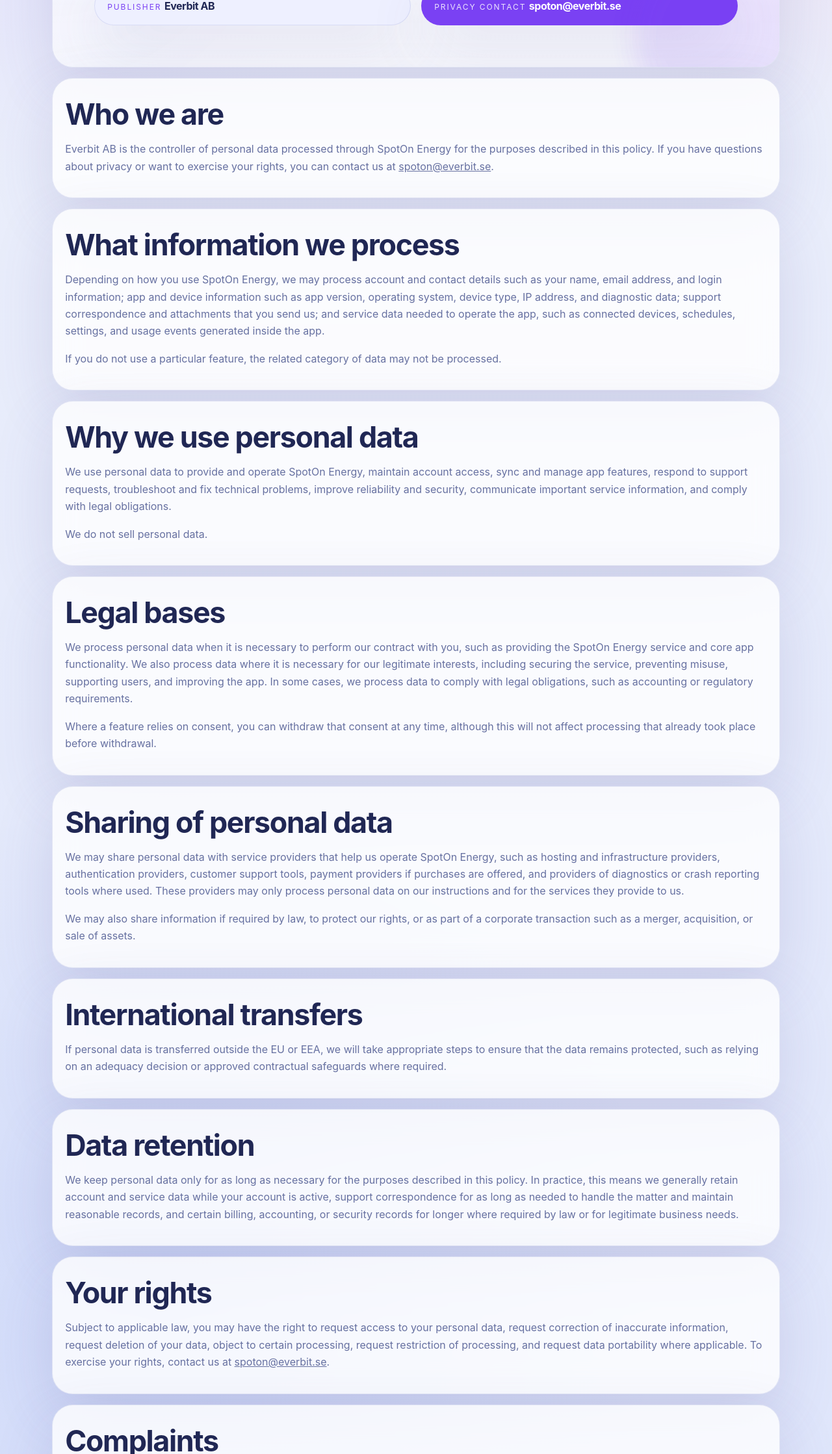
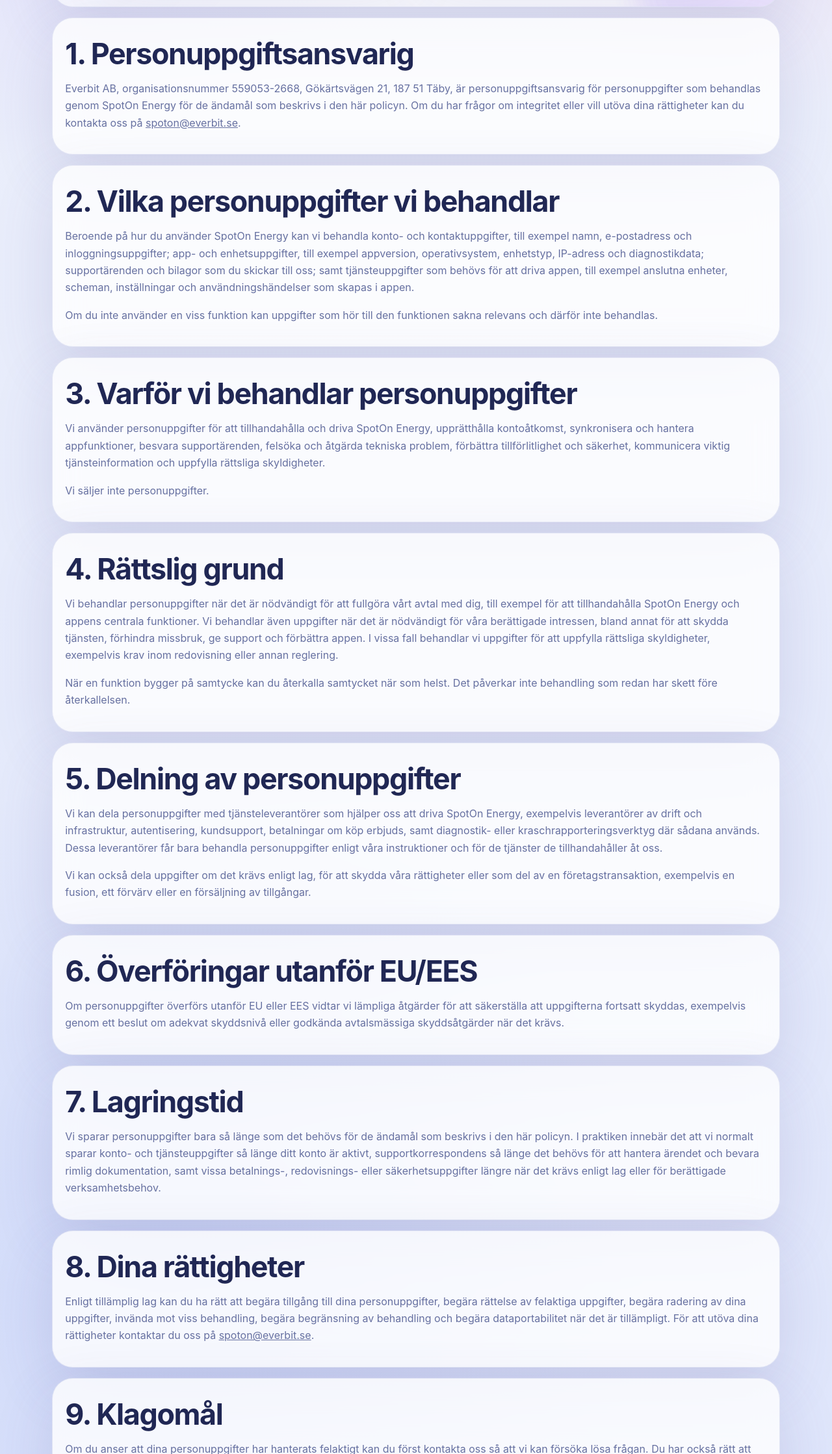
Before and after one commit to everbits/spot-on-app-site, a plain HTML site: page privacy/index.html in a window 1280 px wide. Shown: the part 562-2800 px from the top of the page at 65% size. Drawn offline with Linux system fonts and the light colour scheme.

Commit message:
Swedish privacy policy

```diff
--- a/privacy/index.html
+++ b/privacy/index.html
@@ -1,36 +1,36 @@
 <!DOCTYPE html>
-<html lang="en">
+<html lang="sv">
 <head>
     <meta charset="utf-8"/>
     <meta name="viewport" content="width=device-width, initial-scale=1"/>
-    <title>SpotOn Energy Privacy Policy</title>
-    <meta name="description" content="Privacy policy for the SpotOn Energy app."/>
+    <title>SpotOn Energy integritetspolicy</title>
+    <meta name="description" content="Integritetspolicy för SpotOn Energy-appen."/>
     <link rel="stylesheet" href="../styles.css"/>
     <script src="../theme.js" defer></script>
 </head>
 <body>
 <main class="shell">
     <div class="topbar topbar-spread">
-        <a class="back-link" href="../support/">Back to support</a>
-        <button class="subtle-link theme-toggle" data-theme-toggle type="button">Switch theme</button>
+        <a class="back-link" href="../support/">Till support</a>
+        <button class="subtle-link theme-toggle" data-theme-toggle type="button">Byt tema</button>
     </div>
 
     <section class="panel hero-panel">
-        <p class="eyebrow">Privacy policy</p>
-        <h1>SpotOn Energy Privacy Policy</h1>
+        <p class="eyebrow">Integritetspolicy</p>
+        <h1>SpotOn Energy</h1>
         <p class="lede">
-            Last updated August 23, 2026. This policy explains how Everbit AB
-            processes personal data when you use the SpotOn Energy app, contact support,
-            or otherwise interact with our service.
+            Senast uppdaterad: 4 september 2026. Den här policyn beskriver hur Everbit AB
+            behandlar personuppgifter när du använder SpotOn Energy-appen, kontaktar supporten
+            eller på annat sätt interagerar med vår tjänst.
         </p>
 
         <div class="summary-grid">
             <section class="summary-card soft-card">
-                <span class="label">Publisher</span>
+                <span class="label">Personuppgiftsansvarig</span>
                 <strong>Everbit AB</strong>
             </section>
             <section class="summary-card gradient-card">
-                <span class="label">Privacy contact</span>
+                <span class="label">Kontakt</span>
                 <strong>spoton@everbit.se</strong>
             </section>
         </div>
@@ -38,121 +38,122 @@
 
     <div class="policy-sections">
         <section class="policy-card">
-            <h2>Who we are</h2>
+            <h2>1. Personuppgiftsansvarig</h2>
             <p class="muted">
-                Everbit AB is the controller of personal data processed through SpotOn Energy for the purposes
-                described in this policy. If you have questions about privacy or want to exercise your
-                rights, you can contact us at <a href="mailto:spoton@everbit.se">spoton@everbit.se</a>.
-            </p>
-        </section>
-
-        <section class="policy-card">
-            <h2>What information we process</h2>
-            <p class="muted">
-                Depending on how you use SpotOn Energy, we may process account and contact details such as your
-                name, email address, and login information; app and device information such as app
-                version, operating system, device type, IP address, and diagnostic data; support
-                correspondence and attachments that you send us; and service data needed to operate the
-                app, such as connected devices, schedules, settings, and usage events generated inside
-                the app.
-            </p>
-            <p class="muted">
-                If you do not use a particular feature, the related category of data may not be
-                processed.
-            </p>
-        </section>
-
-        <section class="policy-card">
-            <h2>Why we use personal data</h2>
-            <p class="muted">
-                We use personal data to provide and operate SpotOn Energy, maintain account access, sync and
-                manage app features, respond to support requests, troubleshoot and fix technical
-                problems, improve reliability and security, communicate important service information,
-                and comply with legal obligations.
-            </p>
-            <p class="muted">
-                We do not sell personal data.
-            </p>
-        </section>
-
-        <section class="policy-card">
-            <h2>Legal bases</h2>
-            <p class="muted">
-                We process personal data when it is necessary to perform our contract with you, such as
-                providing the SpotOn Energy service and core app functionality. We also process data where it
-                is necessary for our legitimate interests, including securing the service, preventing
-                misuse, supporting users, and improving the app. In some cases, we process data to
-                comply with legal obligations, such as accounting or regulatory requirements.
-            </p>
-            <p class="muted">
-                Where a feature relies on consent, you can withdraw that consent at any time, although
-                this will not affect processing that already took place before withdrawal.
-            </p>
-        </section>
-
-        <section class="policy-card">
-            <h2>Sharing of personal data</h2>
-            <p class="muted">
-                We may share personal data with service providers that help us operate SpotOn Energy, such as
-                hosting and infrastructure providers, authentication providers, customer support tools,
-                payment providers if purchases are offered, and providers of diagnostics or crash
-                reporting tools where used. These providers may only process personal data on our
-                instructions and for the services they provide to us.
-            </p>
-            <p class="muted">
-                We may also share information if required by law, to protect our rights, or as part of
-                a corporate transaction such as a merger, acquisition, or sale of assets.
-            </p>
-        </section>
-
-        <section class="policy-card">
-            <h2>International transfers</h2>
-            <p class="muted">
-                If personal data is transferred outside the EU or EEA, we will take appropriate steps
-                to ensure that the data remains protected, such as relying on an adequacy decision or
-                approved contractual safeguards where required.
-            </p>
-        </section>
-
-        <section class="policy-card">
-            <h2>Data retention</h2>
-            <p class="muted">
-                We keep personal data only for as long as necessary for the purposes described in this
-                policy. In practice, this means we generally retain account and service data while your
-                account is active, support correspondence for as long as needed to handle the matter and
-                maintain reasonable records, and certain billing, accounting, or security records for
-                longer where required by law or for legitimate business needs.
-            </p>
-        </section>
-
-        <section class="policy-card">
-            <h2>Your rights</h2>
-            <p class="muted">
-                Subject to applicable law, you may have the right to request access to your personal
-                data, request correction of inaccurate information, request deletion of your data,
-                object to certain processing, request restriction of processing, and request data
-                portability where applicable. To exercise your rights, contact us at
+                Everbit AB, organisationsnummer 559053-2668, Gökärtsvägen 21, 187 51 Täby,
+                är personuppgiftsansvarig för personuppgifter som behandlas genom SpotOn Energy
+                för de ändamål som beskrivs i den här policyn. Om du har frågor om integritet eller
+                vill utöva dina rättigheter kan du kontakta oss på
                 <a href="mailto:spoton@everbit.se">spoton@everbit.se</a>.
             </p>
         </section>
 
         <section class="policy-card">
-            <h2>Complaints</h2>
+            <h2>2. Vilka personuppgifter vi behandlar</h2>
             <p class="muted">
-                If you believe that your personal data has been handled improperly, you can contact us
-                first so we can try to resolve the issue. You also have the right to lodge a complaint
-                with a supervisory authority. In Sweden, this is the Swedish Authority for Privacy
-                Protection (IMY). More information is available at <a href="https://www.imy.se/en" target="_blank"
-                                                                      rel="noreferrer">imy.se/en</a>.
+                Beroende på hur du använder SpotOn Energy kan vi behandla konto- och kontaktuppgifter,
+                till exempel namn, e-postadress och inloggningsuppgifter; app- och enhetsuppgifter,
+                till exempel appversion, operativsystem, enhetstyp, IP-adress och diagnostikdata;
+                supportärenden och bilagor som du skickar till oss; samt tjänsteuppgifter som behövs
+                för att driva appen, till exempel anslutna enheter, scheman, inställningar och
+                användningshändelser som skapas i appen.
+            </p>
+            <p class="muted">
+                Om du inte använder en viss funktion kan uppgifter som hör till den funktionen
+                sakna relevans och därför inte behandlas.
             </p>
         </section>
 
         <section class="policy-card">
-            <h2>Changes to this policy</h2>
+            <h2>3. Varför vi behandlar personuppgifter</h2>
             <p class="muted">
-                We may update this policy from time to time to reflect changes in the app, our
-                practices, or legal requirements. The latest version will always be published on this
-                page, together with the effective date shown above.
+                Vi använder personuppgifter för att tillhandahålla och driva SpotOn Energy, upprätthålla
+                kontoåtkomst, synkronisera och hantera appfunktioner, besvara supportärenden, felsöka och
+                åtgärda tekniska problem, förbättra tillförlitlighet och säkerhet, kommunicera viktig
+                tjänsteinformation och uppfylla rättsliga skyldigheter.
+            </p>
+            <p class="muted">Vi säljer inte personuppgifter.</p>
+        </section>
+
+        <section class="policy-card">
+            <h2>4. Rättslig grund</h2>
+            <p class="muted">
+                Vi behandlar personuppgifter när det är nödvändigt för att fullgöra vårt avtal med dig,
+                till exempel för att tillhandahålla SpotOn Energy och appens centrala funktioner. Vi
+                behandlar även uppgifter när det är nödvändigt för våra berättigade intressen, bland annat
+                för att skydda tjänsten, förhindra missbruk, ge support och förbättra appen. I vissa fall
+                behandlar vi uppgifter för att uppfylla rättsliga skyldigheter, exempelvis krav inom
+                redovisning eller annan reglering.
+            </p>
+            <p class="muted">
+                När en funktion bygger på samtycke kan du återkalla samtycket när som helst. Det påverkar
+                inte behandling som redan har skett före återkallelsen.
+            </p>
+        </section>
+
+        <section class="policy-card">
+            <h2>5. Delning av personuppgifter</h2>
+            <p class="muted">
+                Vi kan dela personuppgifter med tjänsteleverantörer som hjälper oss att driva SpotOn Energy,
+                exempelvis leverantörer av drift och infrastruktur, autentisering, kundsupport, betalningar
+                om köp erbjuds, samt diagnostik- eller kraschrapporteringsverktyg där sådana används. Dessa
+                leverantörer får bara behandla personuppgifter enligt våra instruktioner och för de tjänster
+                de tillhandahåller åt oss.
+            </p>
+            <p class="muted">
+                Vi kan också dela uppgifter om det krävs enligt lag, för att skydda våra rättigheter eller
+                som del av en företagstransaktion, exempelvis en fusion, ett förvärv eller en försäljning
+                av tillgångar.
+            </p>
+        </section>
+
+        <section class="policy-card">
+            <h2>6. Överföringar utanför EU/EES</h2>
+            <p class="muted">
+                Om personuppgifter överförs utanför EU eller EES vidtar vi lämpliga åtgärder för att
+                säkerställa att uppgifterna fortsatt skyddas, exempelvis genom ett beslut om adekvat
+                skyddsnivå eller godkända avtalsmässiga skyddsåtgärder när det krävs.
+            </p>
+        </section>
+
+        <section class="policy-card">
+            <h2>7. Lagringstid</h2>
+            <p class="muted">
+                Vi sparar personuppgifter bara så länge som det behövs för de ändamål som beskrivs i den
+                här policyn. I praktiken innebär det att vi normalt sparar konto- och tjänsteuppgifter så
+                länge ditt konto är aktivt, supportkorrespondens så länge det behövs för att hantera ärendet
+                och bevara rimlig dokumentation, samt vissa betalnings-, redovisnings- eller säkerhetsuppgifter
+                längre när det krävs enligt lag eller för berättigade verksamhetsbehov.
+            </p>
+        </section>
+
+        <section class="policy-card">
+            <h2>8. Dina rättigheter</h2>
+            <p class="muted">
+                Enligt tillämplig lag kan du ha rätt att begära tillgång till dina personuppgifter, begära
+                rättelse av felaktiga uppgifter, begära radering av dina uppgifter, invända mot viss
+                behandling, begära begränsning av behandling och begära dataportabilitet när det är
+                tillämpligt. För att utöva dina rättigheter kontaktar du oss på
+                <a href="mailto:spoton@everbit.se">spoton@everbit.se</a>.
+            </p>
+        </section>
+
+        <section class="policy-card">
+            <h2>9. Klagomål</h2>
+            <p class="muted">
+                Om du anser att dina personuppgifter har hanterats felaktigt kan du först kontakta oss så
+                att vi kan försöka lösa frågan. Du har också rätt att lämna in ett klagomål till en
+                tillsynsmyndighet. I Sverige är det Integritetsskyddsmyndigheten (IMY). Mer information
+                finns på <a href="https://www.imy.se/" target="_blank" rel="noreferrer">imy.se</a>.
+            </p>
+        </section>
+
+        <section class="policy-card">
+            <h2>10. Ändringar av policyn</h2>
+            <p class="muted">
+                Vi kan uppdatera den här policyn från tid till annan för att återspegla ändringar i appen,
+                våra rutiner eller rättsliga krav. Den senaste versionen publiceras alltid på den här sidan
+                tillsammans med det datum som anges ovan.
             </p>
         </section>
     </div>
```
